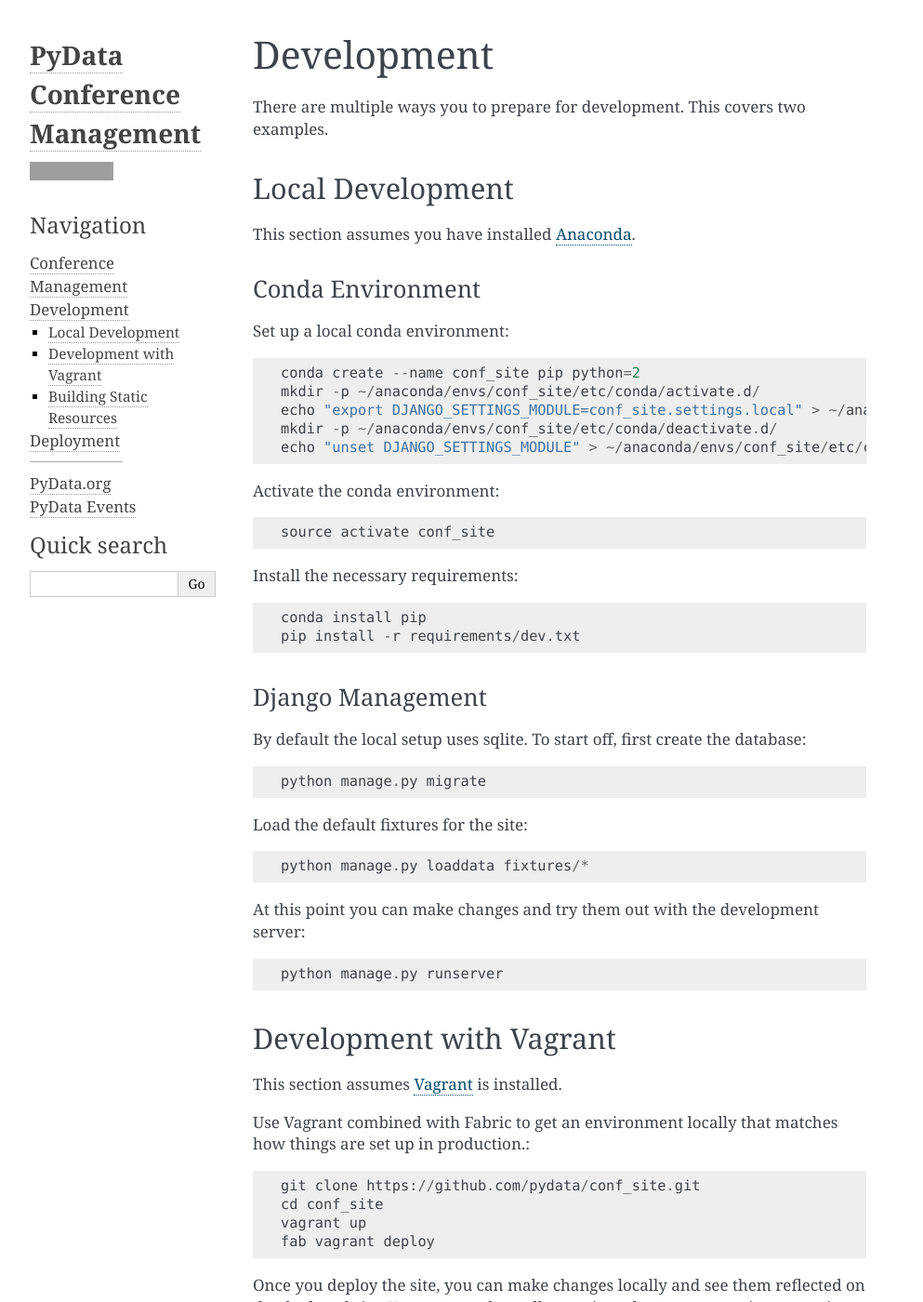
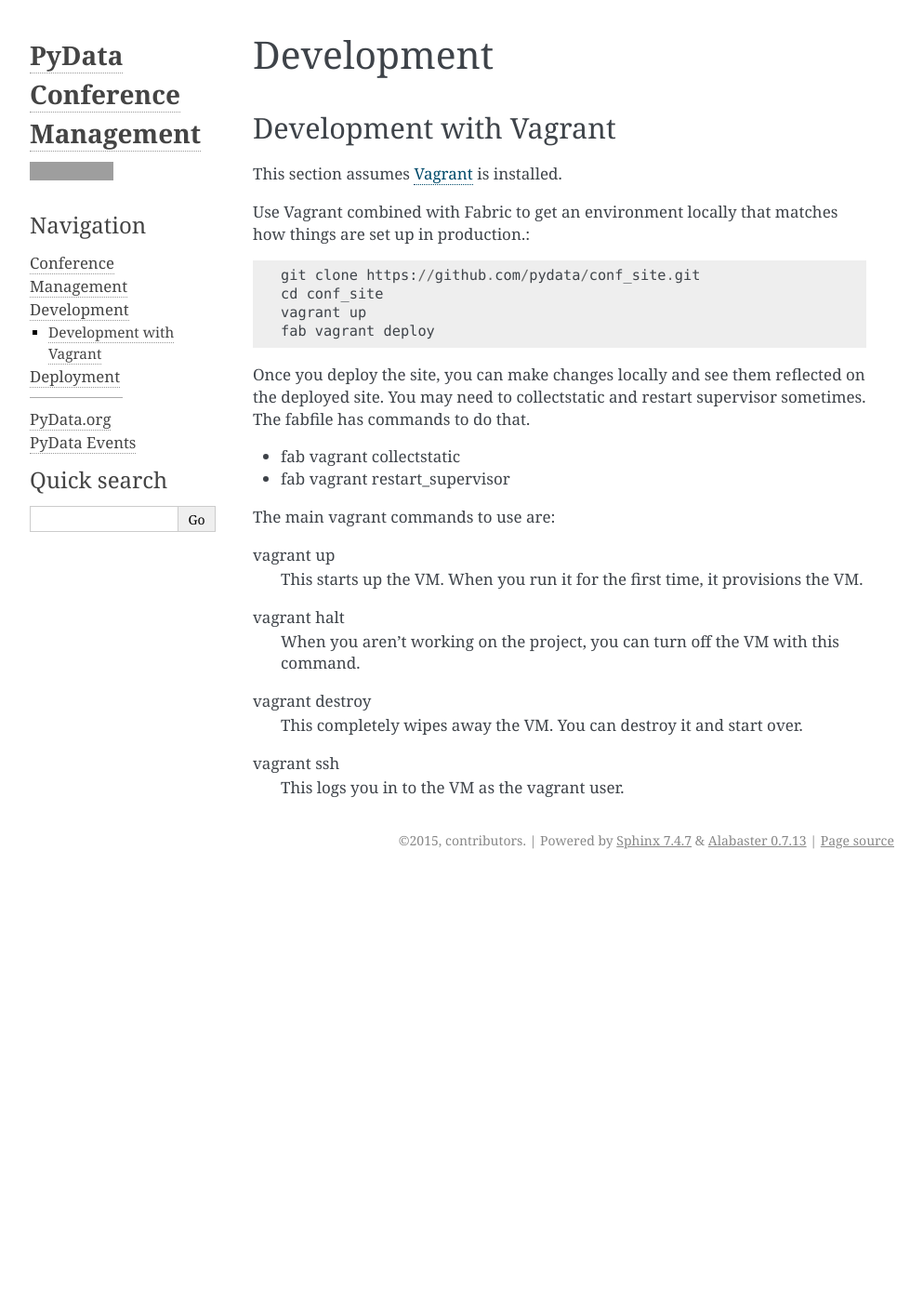
Before and after one commit to pydata/conf_site, a Sphinx documentation site: the page built from docs/source/development.rst, in a window 1280 px wide and 1400 px high. Shown: the whole window at 93% size, without its empty margins (148-1141 px from the left). Built offline with Sphinx 7.4.7, drawn with Linux system fonts in a browser that asks for light colours; some of the changed text lies outside the part shown; grey boxes are pictures that could not be loaded.

Commit message:
Remove obsolete sections of development docs.
Remove sections of development documentation that no longer apply,
including Anaconda setup and building static files with NPM.

```diff
--- a/docs/source/development.rst
+++ b/docs/source/development.rst
@@ -1,49 +1,5 @@
 Development
 ===========
-
-There are multiple ways you to prepare for development. This covers two examples.
-
-Local Development
------------------
-
-This section assumes you have installed Anaconda_.
-
-.. _Anaconda: http://docs.continuum.io/anaconda/install.html
-
-Conda Environment
-+++++++++++++++++
-
-Set up a local conda environment::
-
-    conda create --name conf_site pip python=2
-    mkdir -p ~/anaconda/envs/conf_site/etc/conda/activate.d/
-    echo "export DJANGO_SETTINGS_MODULE=conf_site.settings.local" > ~/anaconda/envs/conf_site/etc/conda/activate.d/django.sh
-    mkdir -p ~/anaconda/envs/conf_site/etc/conda/deactivate.d/
-    echo "unset DJANGO_SETTINGS_MODULE" > ~/anaconda/envs/conf_site/etc/conda/deactivate.d/django.sh
-
-Activate the conda environment::
-
-    source activate conf_site
-
-Install the necessary requirements::
-
-    conda install pip
-    pip install -r requirements/dev.txt
-
-Django Management
-+++++++++++++++++
-
-By default the local setup uses sqlite. To start off, first create the database::
-
-    python manage.py migrate
-
-Load the default fixtures for the site::
-
-    python manage.py loaddata fixtures/*
-
-At this point you can make changes and try them out with the development server::
-
-    python manage.py runserver
 
 Development with Vagrant
 ------------------------
@@ -80,20 +36,3 @@
 
 vagrant ssh
   This logs you in to the VM as the vagrant user.
-
-
-Building Static Resources
--------------------------
-
-.. Warning::
-    This section is copied from the outdated README file and is not be accurate.
-    Proceed with caution. It needs to be updated.
-
-By default, the project uses Bootstrap and LESS. The LESS files can be found in
-``conf_site/static/conf_site/less``. When done editing your LESS files, you will
-want to build the compiled CSS. Fortunately, there is a Makefile to assist in building
-both JS and CSS resources. It is predicated on having NPM and a few related dependencies::
-
-    sudo npm install -g uglify-js less
-    cd conf_site/static/conf_site/
-    make
```
